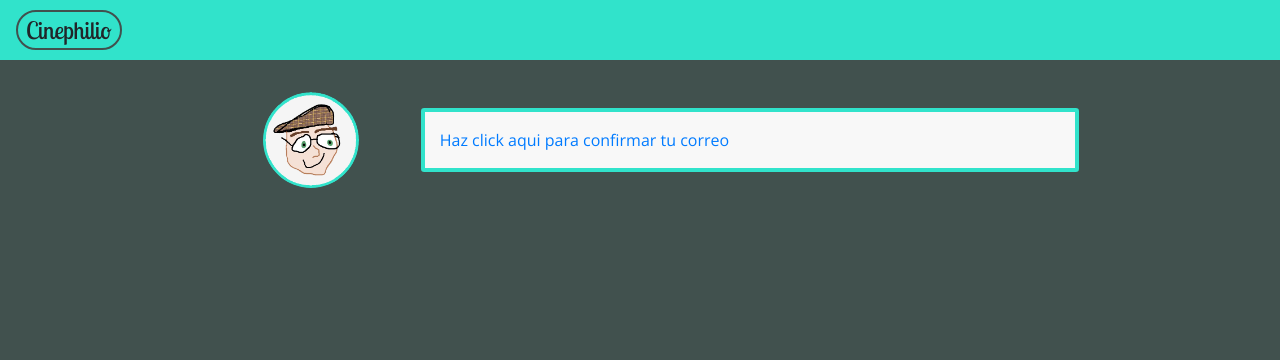
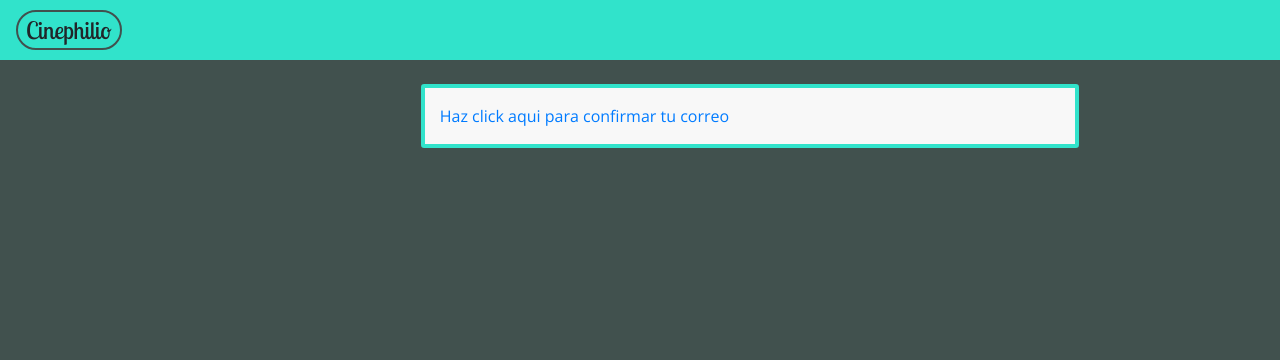
Before and after one commit to raul-cayo/cinephilio-api, a Flask app: template templates/authentication.html in a window 1280 px wide. Shown: the top 360 px of the page. Run offline with Flask 2, Linux system fonts and the light colour scheme; the template is opened without the code that fills it, so the values that code supplies are empty; parts of the project's set-up code (start-up, migrations or seed data) failed here and were passed over; some libraries are stand-ins or nearby versions.

Commit message:
fixing auth page

```diff
--- a/templates/authentication.html
+++ b/templates/authentication.html
@@ -4,10 +4,78 @@
     <title>Cinephilio</title>
     <meta charset="UTF-8" />
     <meta http-equiv="Content-Type" content="text/html; charset=utf-8" />
-    <link rel="icon" href="{{ url_for('static',filename='LogoDark.png') }}">
-    <link rel="stylesheet" href="https://stackpath.bootstrapcdn.com/bootstrap/4.3.1/css/bootstrap.min.css"
-        integrity="sha384-ggOyR0iXCbMQv3Xipma34MD+dH/1fQ784/j6cY/iJTQUOhcWr7x9JvoRxT2MZw1T" crossorigin="anonymous" />
-    <link rel="stylesheet" href="{{ url_for('static',filename='app.css') }}" />
+    <link
+      rel="stylesheet"
+      href="https://stackpath.bootstrapcdn.com/bootstrap/4.3.1/css/bootstrap.min.css"
+      integrity="sha384-ggOyR0iXCbMQv3Xipma34MD+dH/1fQ784/j6cY/iJTQUOhcWr7x9JvoRxT2MZw1T"
+      crossorigin="anonymous"
+    />
+
+    <style>
+      @import url("https://fonts.googleapis.com/css?family=Lobster+Two&display=swap");
+      @import url("https://fonts.googleapis.com/css?family=Open+Sans:300,400,700&display=swap");
+
+      .cphio-navbar {
+        background-color: #31e3cb;
+        padding: 10px 16px;
+      }
+
+      .titulo-navbar {
+        font-family: "Lobster Two", cursive;
+        font-size: 1.5rem;
+        color: #41514e;
+        border: 2px solid #41514e;
+        border-radius: 2rem;
+        text-decoration: none;
+      }
+
+      .titulo-navbar:hover {
+        text-decoration: none;
+        color: #f8f8f8;
+        background-color: #41514e;
+      }
+
+      html {
+        font-size: 16px;
+      }
+
+      body {
+        margin: 0;
+        background-color: #41514e;
+        font-family: "Open Sans", sans-serif;
+        -webkit-font-smoothing: antialiased;
+        -moz-osx-font-smoothing: grayscale;
+      }
+
+      .logo {
+        width: 6rem;
+        height: 6rem;
+      }
+
+      .text-box {
+        background-color: #f8f8f8;
+        border-radius: 0.2rem;
+        color: #000;
+        border: 4px solid #31e3cb;
+      }
+
+      .cbt-blue {
+        border-radius: 2rem;
+        border: none;
+        background-color: #2f88fc;
+        color: #f8f8f8;
+      }
+
+      .cbt-blue:hover {
+        color: #f8f8f8;
+      }
+
+      .cbt-blue:hover {
+        -webkit-box-shadow: 0px 0px 18px -11px rgba(255, 255, 255, 0.94);
+        -moz-box-shadow: 0px 0px 18px -11px rgba(255, 255, 255, 0.94);
+        box-shadow: 0px 0px 18px -11px rgba(255, 255, 255, 0.94);
+      }
+    </style>
   </head>
   <body>
     <nav class="cphio-navbar navbar navbar-light">
@@ -18,13 +86,13 @@
         <div class="col-lg-10 offset-lg-1 mt-4">
           <div class="row my-2 px-4">
             <div class="col-12 col-md-3">
-                        <img class="logo rounded-circle d-block mx-auto my-2" src="{{ url_for('static',filename='LogoDark.png') }}" alt="Logo Cinephilio" />
             </div>
-                    <p class="my-auto text-box col-12 col-md-9 py-3"><a href="">Haz click aqui para confirmar tu correo</a></p>
+            <p class="my-auto text-box col-12 col-md-9 py-3">
+              <a href="">Haz click aqui para confirmar tu correo</a>
+            </p>
           </div>
         </div>
       </div>
     </div>
   </body>
-
 </html>
```
Lines whose indentation alone changed are shown as unchanged.
